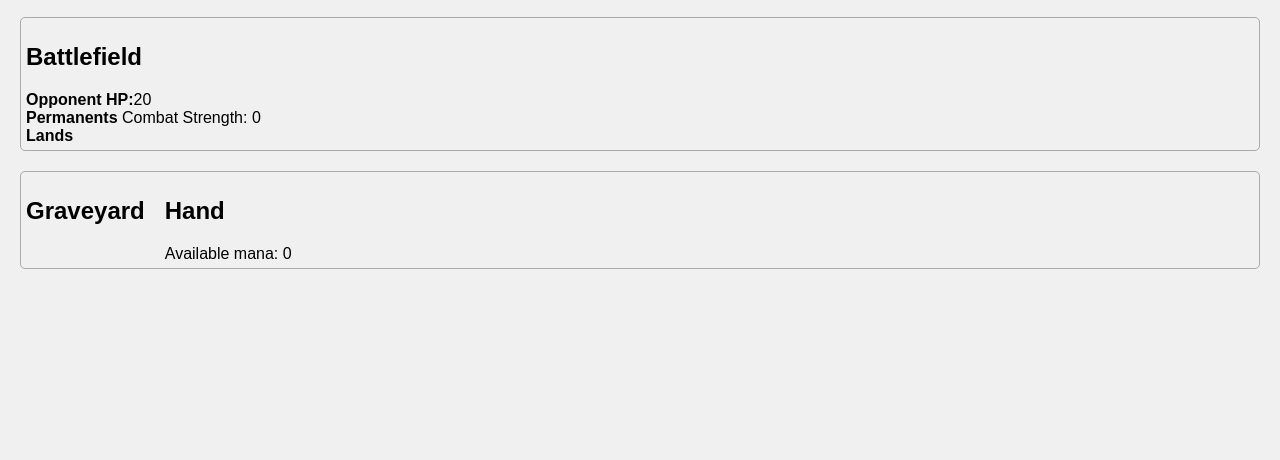
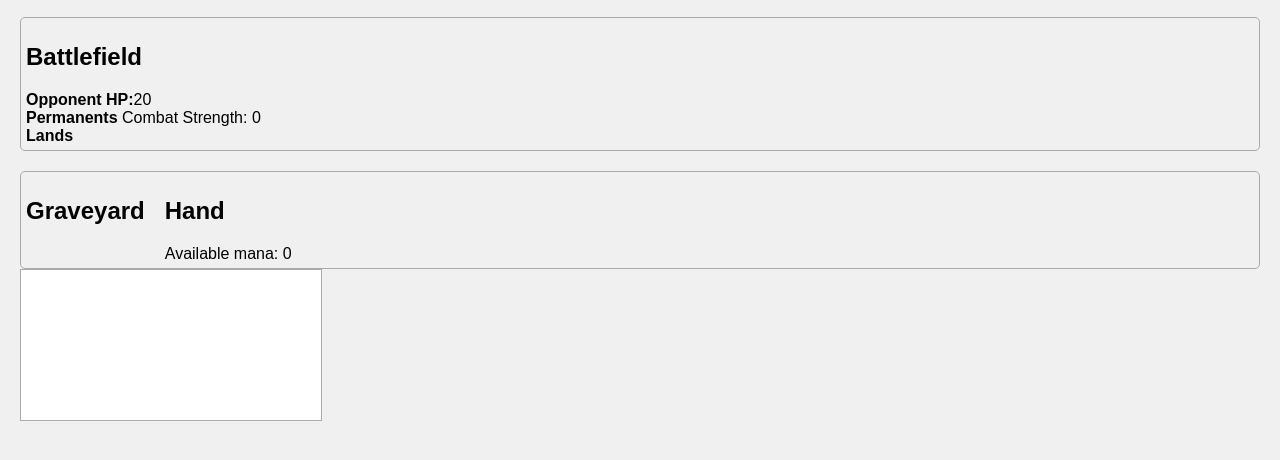
Before and after one commit to ValerioCietto/match3, a plain HTML site: page mtgModular/index.html in a window 1280 px wide. Shown: the part 104-564 px from the top of the page. Drawn offline with Linux system fonts and the light colour scheme.

Commit message:
Update index.html

```diff
--- a/mtgModular/index.html
+++ b/mtgModular/index.html
@@ -43,6 +43,7 @@
     <p id="promptText">Choose a card...</p>
     <div id="promptCards" class="cards"></div>
   </div>
+  <canvas id="statsGraph" width="300" height="150" style="background:#fff;border:1px solid #aaa"></canvas>
 
   <div class="zone" id="reasoningZone" style="display: none;">
     <h2>Reasoning</h2>
```
